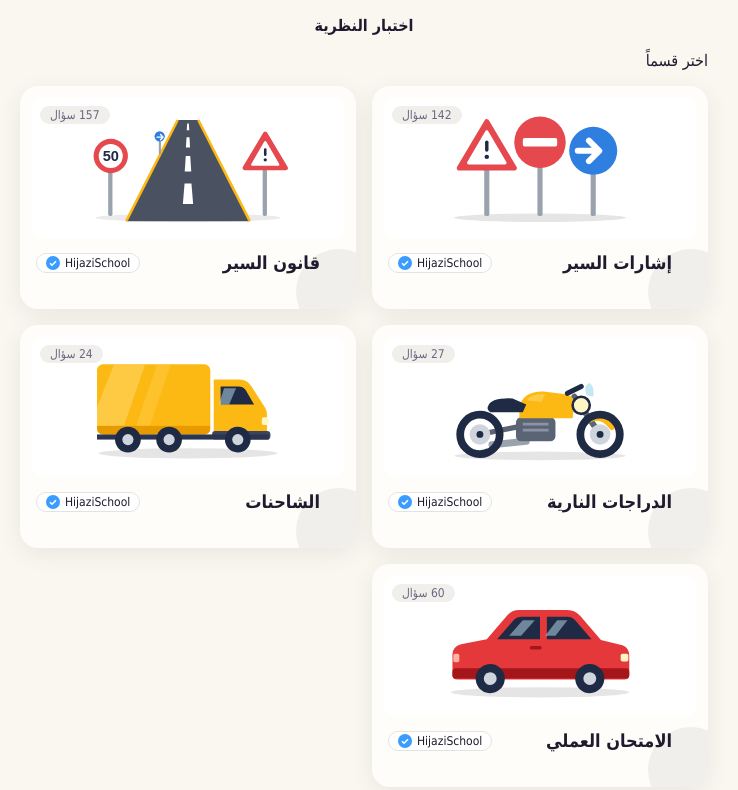
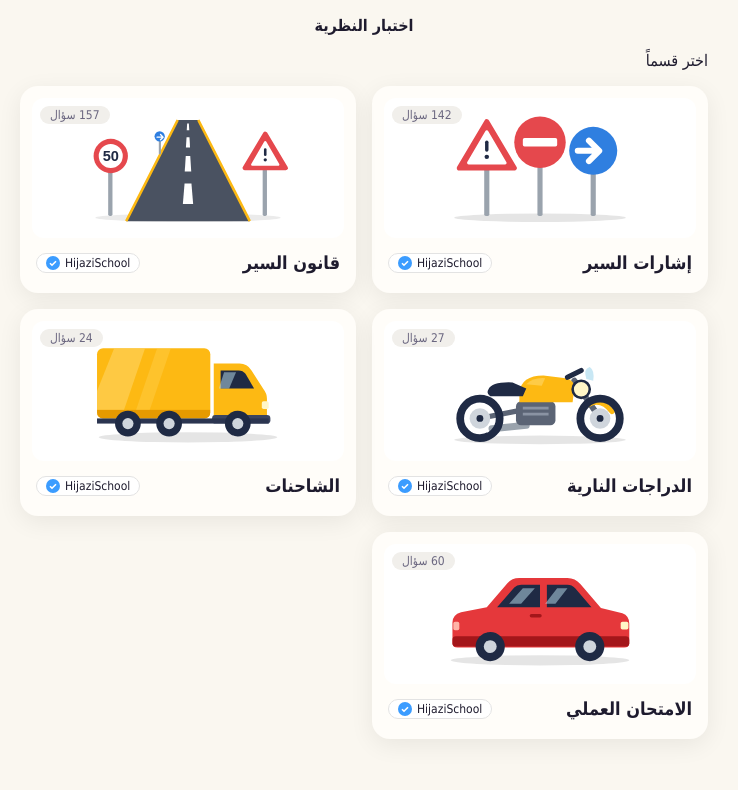
Before and after one commit to hajizdrivingschool-tech/asilat-siyaqa, a plain HTML site: page index.html in a window 1280 px wide. Shown: the whole page, without its empty margins (276-1014 px from the left). Drawn offline with Linux system fonts and the light colour scheme.

Commit message:
Plain category cards, names at the right edge
Co-Authored-By: Claude Sonnet 5.5 <noreply@anthropic.com>
Claude-Session: https://claude.ai/code/session_01JfYzeip3zEkqVgVSjU1cpy

```diff
--- a/css/style.css
+++ b/css/style.css
@@ -14,14 +14,13 @@ body{margin:0;background:#faf7f0}
 #dq-app .dq-score{text-align:center;padding:24px 0}
 #dq-app .dq-score b{display:block;font-size:44px;margin:6px 0}
 #dq-app .dq-grid{display:grid;grid-template-columns:repeat(auto-fit,minmax(220px,1fr));gap:16px}
-#dq-app .dq-card{position:relative;overflow:hidden;display:block;text-align:start;background:#fffdf9;border:0;border-radius:18px;padding:12px 12px 28px;box-shadow:0 6px 24px rgba(0,0,0,.07)}
-#dq-app .dq-card::after{content:"";position:absolute;inset-inline-start:-26px;bottom:-26px;width:86px;height:86px;border-radius:50%;background:#f1efeb}
+#dq-app .dq-card{position:relative;overflow:hidden;display:block;text-align:start;background:#fffdf9;border:0;border-radius:18px;padding:12px;box-shadow:0 6px 24px rgba(0,0,0,.07)}
 #dq-app .dq-card:hover{box-shadow:0 8px 28px rgba(72,45,255,.18)}
 #dq-app .dq-ph{position:relative;display:flex;align-items:center;justify-content:center;height:140px;background:#fff;border-radius:12px;margin-bottom:14px}
 #dq-app .dq-ph img{max-width:90%;max-height:120px}
 #dq-app .dq-by{display:inline-flex;align-items:center;gap:5px;background:#fff;border:1px solid #e3e3e3;border-radius:999px;padding:2px 9px;font-size:12px;white-space:nowrap}
 #dq-app .dq-row{position:relative;z-index:1;display:flex;flex-wrap:wrap;align-items:center;justify-content:space-between;gap:6px 8px;padding:0 4px 8px}
-#dq-app .dq-card b{display:block;font-size:18px;margin-inline-start:20px}
+#dq-app .dq-card b{display:block;font-size:18px}
 #dq-app .dq-rng{position:relative;z-index:1;display:block;font-size:13px;color:#6b6780;padding:4px 4px 0}
 #dq-app .dq-tabs{display:flex;flex-wrap:wrap;justify-content:center;gap:8px;margin:4px 0 16px}
 #dq-app .dq-tab{border-radius:6px;padding:10px 22px;font-size:14px}
```
